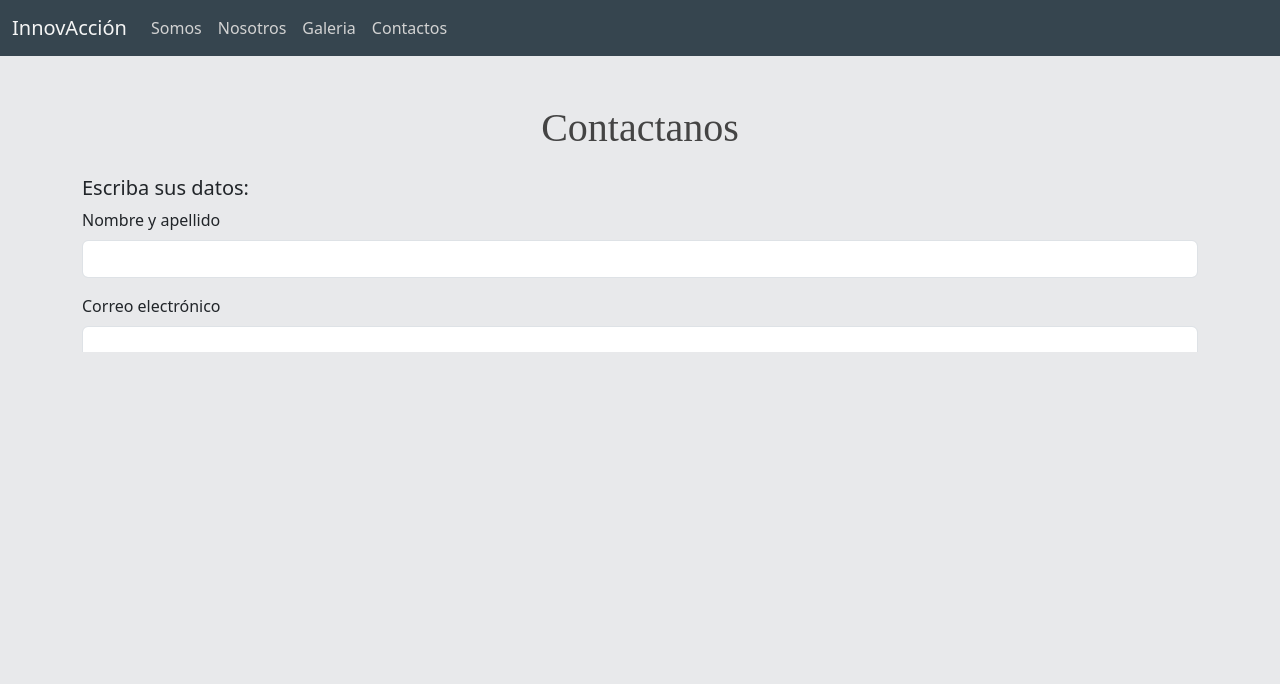
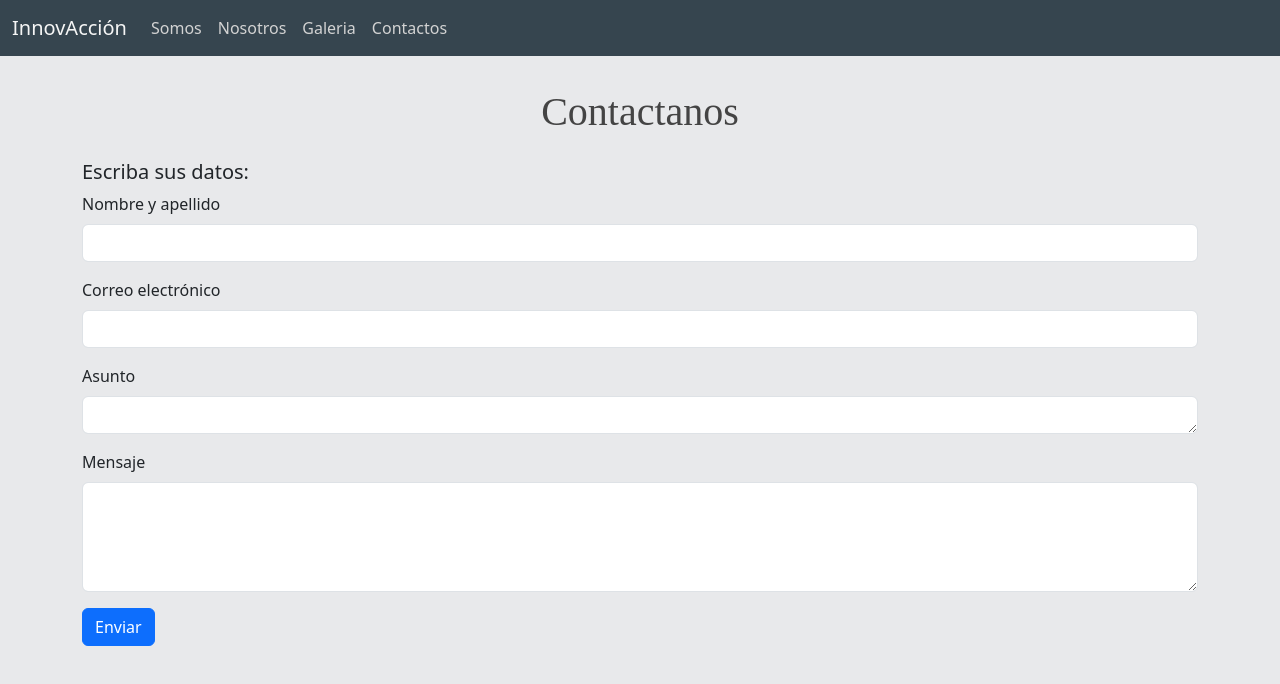
Before and after one commit to TheMismisimo/ProyectoDS, a React (Create React App) app in the folder proyecto1/: page /contactos in a window 1280 px wide. Shown: the top 684 px of the page. Built offline with nearby package versions, Linux system fonts and the light colour scheme.

Commit message:
barra eliminada

```diff
--- a/proyecto1/src/Estilos/Cartitas.css
+++ b/proyecto1/src/Estilos/Cartitas.css
@@ -39,7 +39,6 @@
 
   .container{
     max-height: 280px;
-    overflow-y: scroll;
     width: auto;
     height: auto;
     max-height: auto;
```
